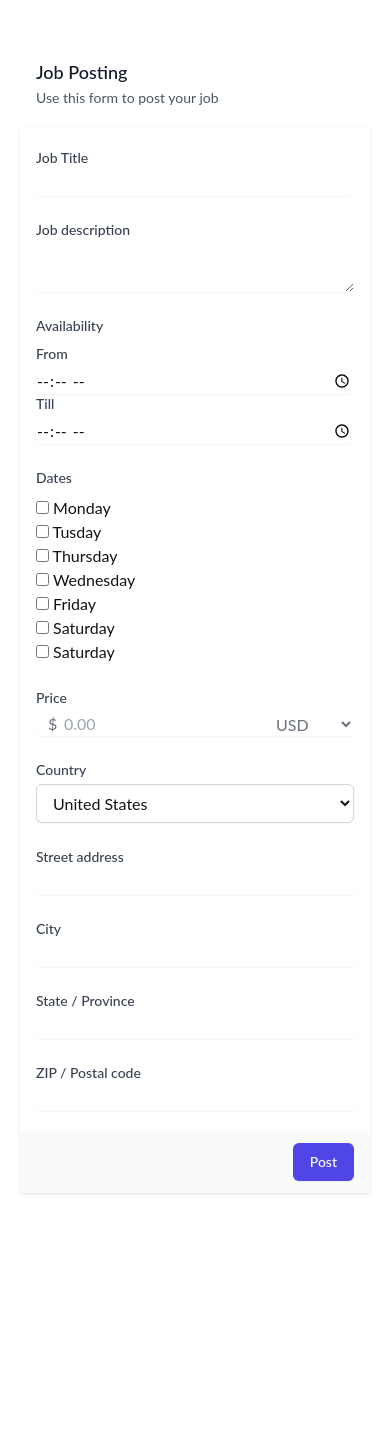
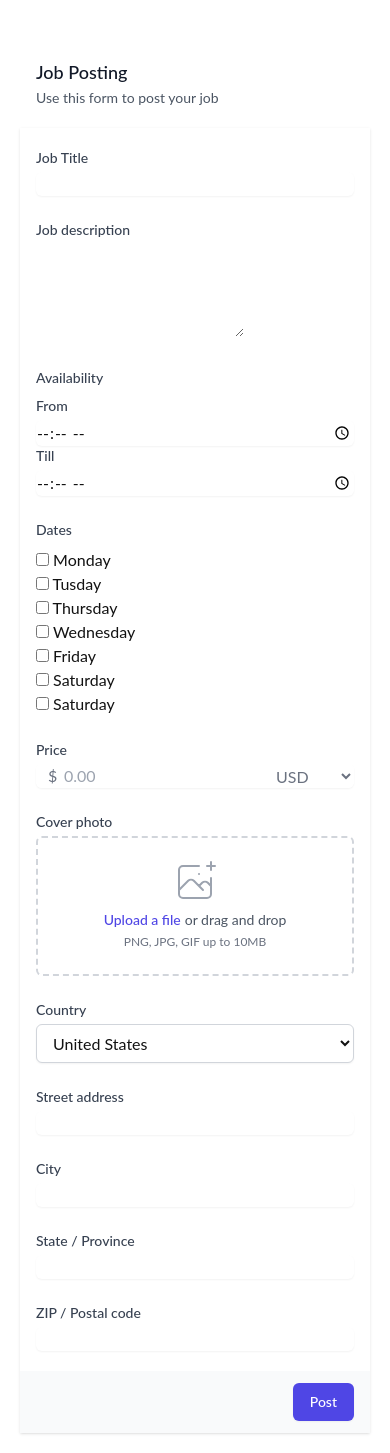
Before and after one commit to nmemarcoding/jobPicker, a React (Create React App) app in the folder client/: page /postjob in a window 390 px wide. Before the commit the page ends 1213 px from the top, so only its background shows below. Built offline with nearby package versions, Linux system fonts and the light colour scheme.

Commit message:
styling fix

```diff
--- a/client/package.json
+++ b/client/package.json
@@ -8,6 +8,7 @@
     "@testing-library/jest-dom": "^5.16.5",
     "@testing-library/react": "^13.4.0",
     "@testing-library/user-event": "^13.5.0",
+    "daisyui": "^2.31.0",
     "react": "^18.2.0",
     "react-dom": "^18.2.0",
     "react-icons": "^4.4.0",
--- a/client/src/components/Navbar/AboutSeller/AboutSeller.js
+++ b/client/src/components/Navbar/AboutSeller/AboutSeller.js
@@ -4,7 +4,7 @@ import "./AboutSeller.css"
 export default function AboutSeller() {
   return (
     <div className="boxShadow">
-       < div className="sellerInfo" style={{marginBottom:"20px"}}>
+        < div className="sellerInfo flex" style={{marginBottom:"20px",flexWrap:"wrap"}}>
             <img class="ziXAPIc" src="https://fiverr-res.cloudinary.com/t_profile_thumb,q_auto,f_auto/attachments/profile/photo/054e0ae3ffb03d2f5a279e684d7671f1-1608816882525/d487ab12-5d5a-4667-a058-39891208d8ab.png" alt="shahin_hossen" loading="lazy"/>
             <div className="sellerName" style={{margin:"0 10px"}}>Nima</div>
             <div className="sellerRate" style={{margin:"0 10px",color:"gold"}}>Top Rated Seller</div>
--- a/client/src/components/Navbar/planPrices/PlanPrices.js
+++ b/client/src/components/Navbar/planPrices/PlanPrices.js
@@ -14,13 +14,14 @@ export default function PlanPrices() {
         setData(datas[e.target.value])
     }
     return (
-        <div className="planPrice_container">
-        <div style={{padding:"20px"}}>
+        <div className="planPrice_container ">
+        <div style={{padding:"20px"}} className="">
             <div className="" style={{display: "flex", justifyContent:"space-between"}}>
                 <button onClick = {plan} value="0" className="" >Basic</button>
-                <button onClick = {plan} value="1" className="">Standard</button>
+                <button onClick = {plan} value="1" className=" ">Standard</button>
                 <button onClick = {plan} value="2" className="">Premium</button>
             </div>
+
         </div>
         <hr></hr>
         <div style={{padding:"20px"}}>
@@ -30,7 +31,7 @@ export default function PlanPrices() {
 
                 <p> {data.description}</p>
             </p>
-            <button style={{textAlign:"center" ,width:"100%" ,marginTop:"20px",backgroundColor:"#1DBF73",padding:"5px",color:"white",borderRadius:"3px"}}>Continue</button>
+            <button className="btn glass"style={{textAlign:"center" ,width:"100%" ,marginTop:"20px",backgroundColor:"#1DBF73",padding:"5px",color:"white",borderRadius:"3px"}}>Continue</button>
         </div>
 
         </div>
--- a/client/src/pages/HomePage/HomePage.js
+++ b/client/src/pages/HomePage/HomePage.js
@@ -9,16 +9,23 @@ const HomePage = () => {
     return (
         <div className="h-screen m-2">
             <Navbar/>
+
             <div className="flex bg-gray-200 firstSection" style={{backgroundImage: `url(${background})`}}>
                 {/* left */}
                 <div className="left-container">
-                    <h className="search-title">
+                    {/* <h className="search-title">
                     Find the perfect services for your needs
-                    </h>
-                    <div className="search_container">
-                        <input type="search" placeholder="🔍   Try 'building mobile app'"  className="search-input"/>
-                        <button className="search_btn">search</button>
+                    </h> */}
+                    <h3 className="text-lg font-medium leading-6 text-gray-900">Find the perfect services for your needs</h3>
+                    <br></br>
+                    <div className="form-control">
+                    <div className="input-group" >
+                            <input type="text" placeholder="Search…" className="input input-bordered" style={{width:"100%"}}/>
+                            <button className="btn btn-square">
+                                <svg xmlns="http://www.w3.org/2000/svg" className="h-6 w-6" fill="none" viewBox="0 0 24 24" stroke="currentColor"><path strokeLinecap="round" strokeLinejoin="round" strokeWidth="2" d="M21 21l-6-6m2-5a7 7 0 11-14 0 7 7 0 0114 0z" /></svg>
+                            </button>
                     </div>
+                </div>
                     <div className="pupular_container">
                         <div className="populer_sign">Pupular:</div>
                         <button className="popular_btn">Web Design</button>
--- a/client/src/pages/HomePage/JobPage/JobPage.js
+++ b/client/src/pages/HomePage/JobPage/JobPage.js
@@ -9,12 +9,12 @@ export default function JobPage() {
     <div style={{display:"flex",flexWrap:"wrap"}}>
       <div className="jobPage" >
         <p className="title">I will design photoshop or psd web template, xd website design</p>
-        <div className="sellerInfo" style={{marginBottom:"20px"}}>
-          <img class="ziXAPIc" src="https://fiverr-res.cloudinary.com/t_profile_thumb,q_auto,f_auto/attachments/profile/photo/054e0ae3ffb03d2f5a279e684d7671f1-1608816882525/d487ab12-5d5a-4667-a058-39891208d8ab.png" alt="shahin_hossen" loading="lazy"/>
-          <div className="sellerName" style={{margin:"0 10px"}}>Nima</div>
-          <div className="sellerRate" style={{margin:"0 10px",color:"gold"}}>Top Rated Seller</div>
-          <div className="sellerStar" style={{margin:"0 10px"}}>⭐️⭐️⭐️⭐️⭐️ 5 (228)</div>
-          <div className="orderInQueue">4 Orders in Queue</div>
+        < div className="sellerInfo flex" style={{marginBottom:"20px",flexWrap:"wrap"}}>
+            <img class="ziXAPIc" src="https://fiverr-res.cloudinary.com/t_profile_thumb,q_auto,f_auto/attachments/profile/photo/054e0ae3ffb03d2f5a279e684d7671f1-1608816882525/d487ab12-5d5a-4667-a058-39891208d8ab.png" alt="shahin_hossen" loading="lazy"/>
+            <div className="sellerName" style={{margin:"0 10px"}}>Nima</div>
+            <div className="sellerRate" style={{margin:"0 10px",color:"gold"}}>Top Rated Seller</div>
+            <div className="sellerStar" style={{margin:"0 10px"}}>⭐️⭐️⭐️⭐️⭐️ 5 (228)</div>
+            <div className="orderInQueue">4 Orders in Queue</div>
         </div>
         <ImageSlider/>
         <p style={{margin:"20px 0",fontWeight:"bold"}}>What people loved about this seller</p>
--- a/client/src/pages/HomePage/PostJobPage/PostJobPage.js
+++ b/client/src/pages/HomePage/PostJobPage/PostJobPage.js
@@ -34,13 +34,8 @@ export default function PostJobPage() {
                       <label htmlFor="last-name" className="block text-sm font-medium text-gray-700">
                         Job description
                       </label>
-                      <textarea
-                        type="text"
-                        name="last-name"
-                        id="last-name"
-                        autoComplete="family-name"
-                        className="mt-1 block w-full rounded-md border-gray-300 shadow-sm focus:border-indigo-500 focus:ring-indigo-500 sm:text-sm"
-                      />
+                      <br></br>
+                      <textarea className="textarea textarea-ghost" placeholder=""></textarea>
                     </div>
 
                     <div className="col-span-6 sm:col-span-4">
@@ -112,8 +107,44 @@ export default function PostJobPage() {
                                 <option>EUR</option>
                             </select>
                             </div>
+
+                        </div>
+                        <br></br>
+                        <div>
+                            <label className="block text-sm font-medium text-gray-700">Cover photo</label>
+                            <div className="mt-1 flex justify-center rounded-md border-2 border-dashed border-gray-300 px-6 pt-5 pb-6">
+                            <div className="space-y-1 text-center">
+                                <svg
+                                className="mx-auto h-12 w-12 text-gray-400"
+                                stroke="currentColor"
+                                fill="none"
+                                viewBox="0 0 48 48"
+                                aria-hidden="true"
+                                >
+                                <path
+                                    d="M28 8H12a4 4 0 00-4 4v20m32-12v8m0 0v8a4 4 0 01-4 4H12a4 4 0 01-4-4v-4m32-4l-3.172-3.172a4 4 0 00-5.656 0L28 28M8 32l9.172-9.172a4 4 0 015.656 0L28 28m0 0l4 4m4-24h8m-4-4v8m-12 4h.02"
+                                    strokeWidth={2}
+                                    strokeLinecap="round"
+                                    strokeLinejoin="round"
+                                />
+                                </svg>
+                                <div className="flex text-sm text-gray-600">
+                                <label
+                                    htmlFor="file-upload"
+                                    className="relative cursor-pointer rounded-md bg-white font-medium text-indigo-600 focus-within:outline-none focus-within:ring-2 focus-within:ring-indigo-500 focus-within:ring-offset-2 hover:text-indigo-500"
+                                >
+                                    <span>Upload a file</span>
+                                    <input id="file-upload" name="file-upload" type="file" className="sr-only" />
+                                </label>
+                                <p className="pl-1">or drag and drop</p>
+                                </div>
+                                <p className="text-xs text-gray-500">PNG, JPG, GIF up to 10MB</p>
+                            </div>
+                            </div>
                         </div>
                     </div>
+
+
 
                     <div className="col-span-6 sm:col-span-3">
                       <label htmlFor="country" className="block text-sm font-medium text-gray-700">
@@ -197,6 +228,9 @@ export default function PostJobPage() {
           </div>
         </div>
       </div>
+
+
+
       </div>
     )
 }
--- a/client/tailwind.config.js
+++ b/client/tailwind.config.js
@@ -6,5 +6,8 @@ module.exports = {
     theme: {
         extend: {},
     },
-    plugins: [],
+    plugins: [require("daisyui")],
+    daisyui: {
+        themes: ["light"],
+    }
 }
```
Also changed, not shown: client/src/components/Navbar/ReviewsSlider/ReviewsSlider.js (+19 -9 lines), 1 other file (tests, documents, lock files or other folders). Lines whose indentation alone changed are shown as unchanged.
